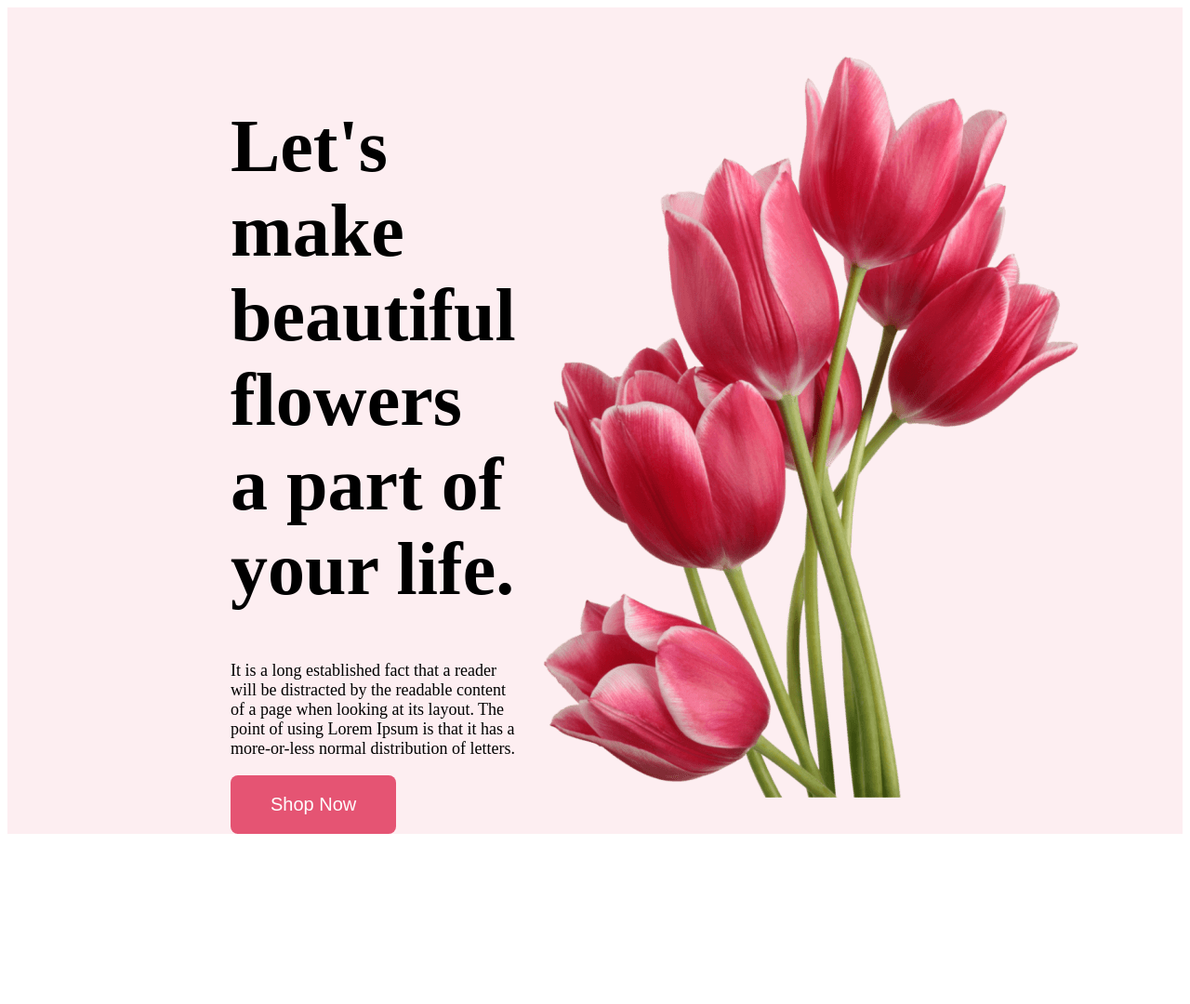
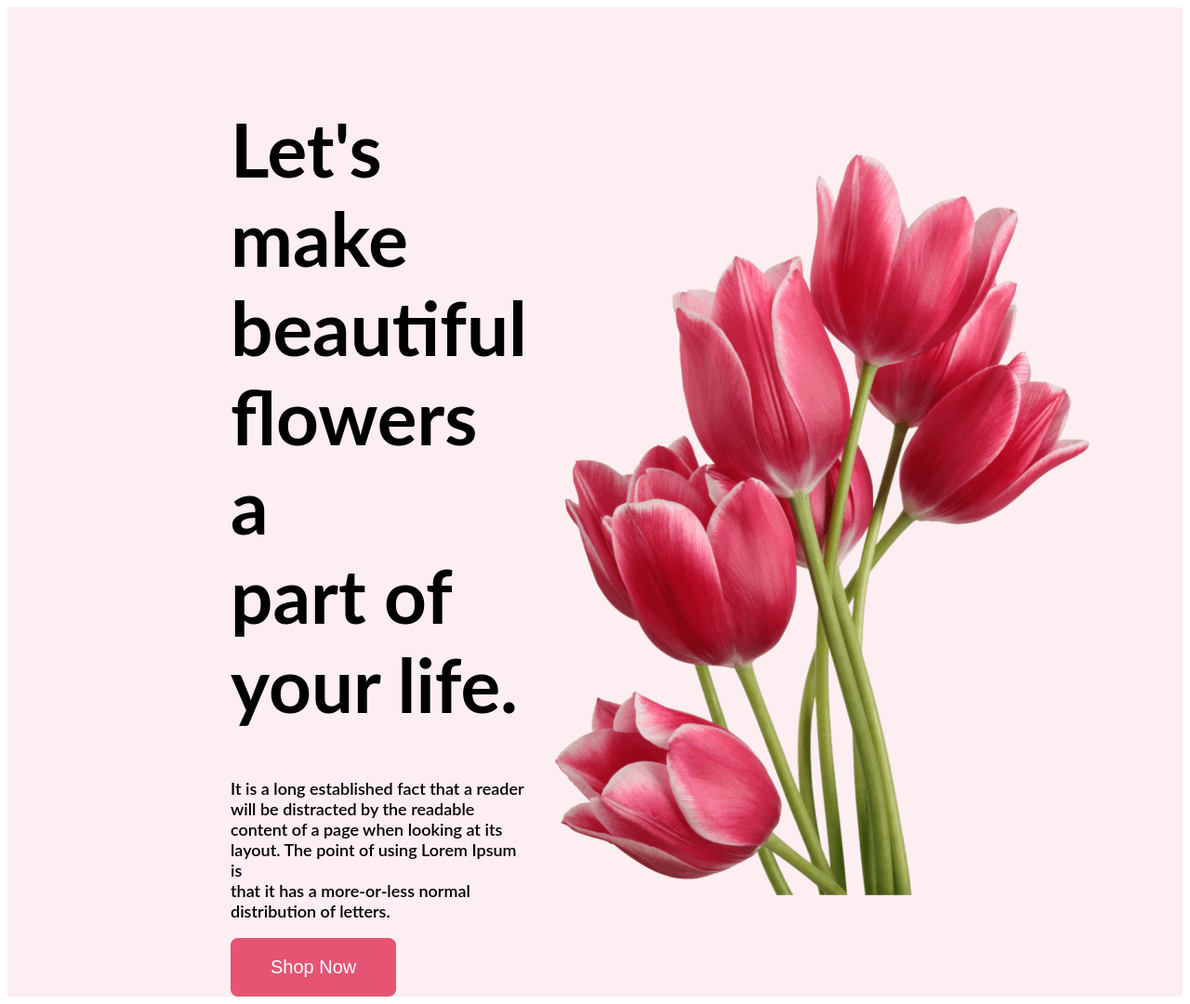
Before and after one commit to 1siadadeeb1/Flower-shop, a plain HTML site: page index.html in a window 1280 px wide. Shown: the whole page at 93% size. Before the commit the page ends 905 px from the top, so only its background shows below. Drawn offline with Linux system fonts and the light colour scheme.

Commit message:
1st section done

```diff
--- a/index.html
+++ b/index.html
@@ -7,19 +7,21 @@
 
     <link rel="stylesheet" href="styles/flowershop.css">
 </head>
-<body>
+<body class="bod">
     <header class="header">
         <div class="banner">
             <div>
                 <h1 class="banner-initial">
-                    Let's make beautiful flowers a part of your life.
+                    Let's make<br>beautiful flowers a<br>part of your life.
                 </h1>
                 <p class="bannerchuta">
-                    It is a long established fact that a reader will be distracted by the readable content of a page when looking at its layout. The point of using Lorem Ipsum is that it has a more-or-less normal distribution of letters.
+                    It is a long established fact that a reader will be distracted by the readable<br>content of a page when looking at its layout. The point of using Lorem Ipsum is<br>that it has a more-or-less normal distribution of letters.
                 </p>
                 <button class="btn">Shop Now</button>
             </div>
-            <img src="images/pngwing 10.png" alt="" class="imgmain">
+            <div>
+                <img src="images/pngwing 10.png" alt="" class="imgmain">
+            </div>
         </div>
     </header>
     <main>
--- a/styles/flowershop.css
+++ b/styles/flowershop.css
@@ -3,8 +3,9 @@
 }
 .banner{
     padding: 50px 240px 0px 240px;
-    display: flex;
-    justify-content: space-between 97px;
+    display: flex ;
+    align-items: center;
+    justify-content: space-between;
 }
 .btn{
     border-radius: 8px;
@@ -20,8 +21,14 @@
 
 }
 .banner-initial{
+    font-family: "Lato", sans-serif;
+  font-weight: 708;
+  font-style: normal;
     font-size: 80px;
 }
 .bannerchuta{
     font-size: 18px;
+    font-family: "Lato", sans-serif;
+    font-weight: 634;
+    font-style: normal;
 }
```
